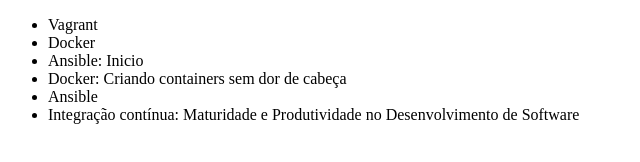
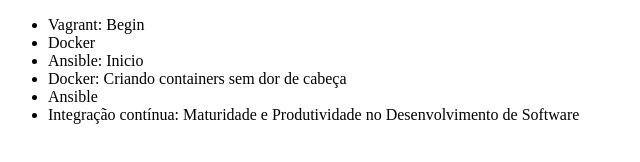
Before and after one commit to Paulounk/Alura-git, a plain HTML site: page index.html in a window 1280 px wide. Shown: the full height of the page, 0-640 px from the left. Drawn offline with Linux system fonts and the light colour scheme.

Commit message:
Alterado curso Vagrante

```diff
--- a/index.html
+++ b/index.html
@@ -6,7 +6,7 @@
 </head>
 <body>
     <ul>
-        <li>Vagrant</li>
+        <li>Vagrant: Begin</li>
         <li>Docker</li>
         <li>Ansible: Inicio</li>
         <li>Docker: Criando containers sem dor de cabeça</li>
```
